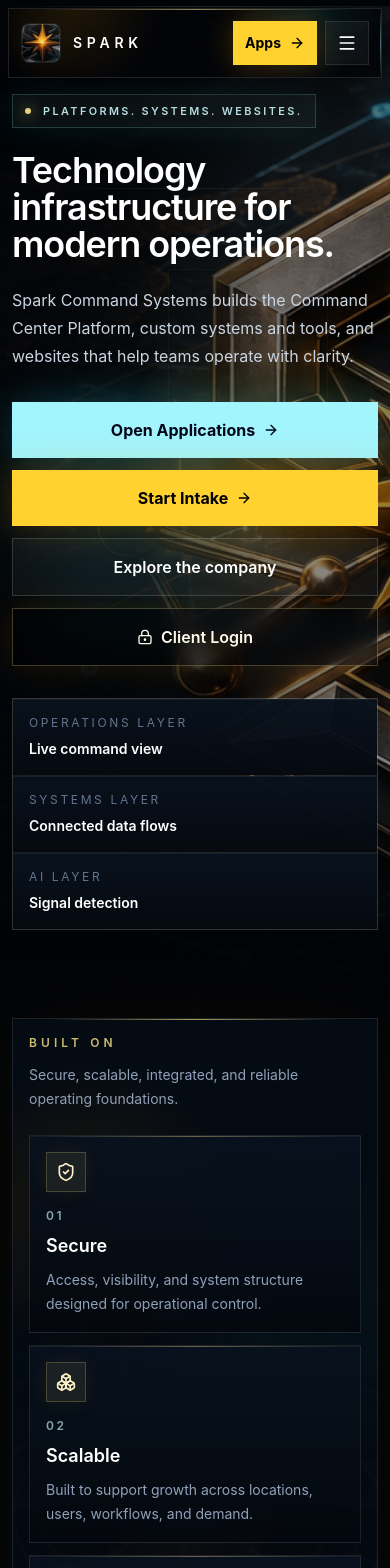
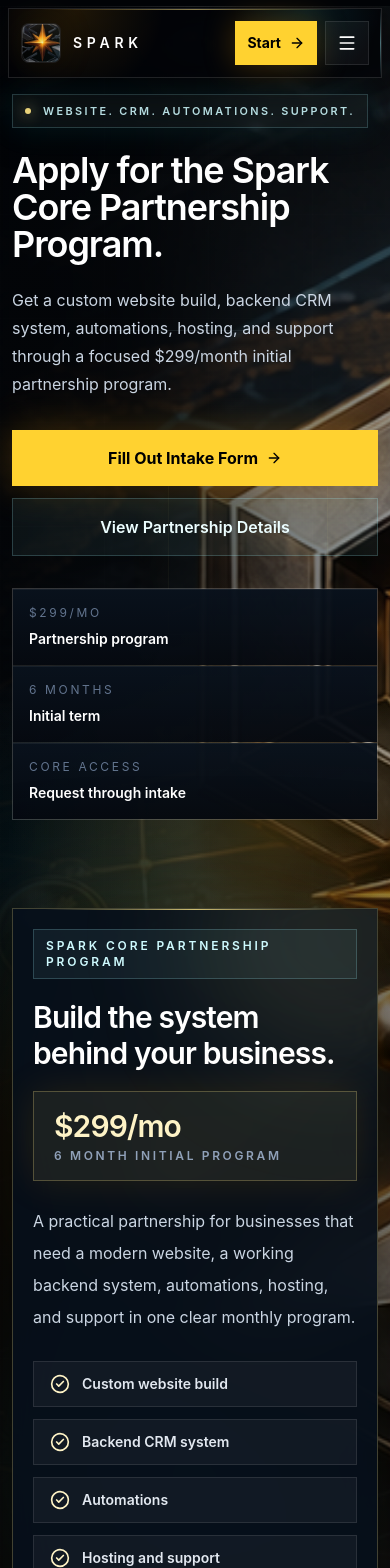
Before and after one commit to sparker565/spark-command-systems-site, a React (Vite) app: page / in a window 390 px wide. Shown: the top 1568 px of the page. Built offline with nearby package versions, Linux system fonts and the light colour scheme.

Commit message:
Clarify homepage partnership CTA

```diff
--- a/src/App.jsx
+++ b/src/App.jsx
@@ -46,13 +46,26 @@ const navItems = [
   { label: 'Integration', href: '/integration' },
   { label: 'Pipeline', href: '/pipeline' },
   { label: 'Deployment', href: '/deployment' },
+]
+
+const accessLinks = [
+  { label: 'Applications', href: '/applications' },
+  { label: 'Client Login', href: clientLoginPath },
+  { label: 'Command Center', href: '/spark-command-center' },
   { label: 'Command Lab', href: '/command-lab-login' },
 ]
 
 const operatingSignals = [
-  ['Operations layer', 'Live command view'],
-  ['Systems layer', 'Connected data flows'],
-  ['AI layer', 'Signal detection'],
+  ['$299/mo', 'Partnership program'],
+  ['6 months', 'Initial term'],
+  ['Core access', 'Request through intake'],
+]
+
+const partnershipIncludes = [
+  'Custom website build',
+  'Backend CRM system',
+  'Automations',
+  'Hosting and support',
 ]
 
 const platformMetrics = [
@@ -476,6 +489,41 @@ function CommandSelect({ value, onChange, options }) {
   )
 }
 
+function AccessDropdown({ className = '' }) {
+  const [isOpen, setIsOpen] = useState(false)
+
+  return (
+    <div className={`relative ${className}`} onBlur={() => window.setTimeout(() => setIsOpen(false), 120)}>
+      <button
+        type="button"
+        aria-expanded={isOpen}
+        onClick={() => setIsOpen((current) => !current)}
+        className="inline-flex min-h-11 items-center justify-center gap-2 border border-white/15 bg-white/[0.04] px-4 text-sm font-semibold text-white transition hover:border-amber-200/35 hover:bg-amber-200/[0.08] hover:text-amber-50"
+      >
+        Access
+        <ChevronDown className={`h-4 w-4 text-amber-100/80 transition ${isOpen ? 'rotate-180' : ''}`} />
+      </button>
+
+      {isOpen ? (
+        <div className="absolute right-0 top-[calc(100%+0.55rem)] z-50 w-56 overflow-hidden border border-amber-200/20 bg-[#03070d]/98 shadow-[0_22px_70px_rgba(0,0,0,0.62),0_0_36px_rgba(245,158,11,0.09)] backdrop-blur-xl">
+          <div className="absolute inset-x-4 top-0 h-px bg-gradient-to-r from-transparent via-amber-200/60 to-transparent" />
+          {accessLinks.map((item) => (
+            <Link
+              key={item.label}
+              to={item.href}
+              onClick={() => setIsOpen(false)}
+              className="flex min-h-11 items-center justify-between gap-3 px-4 py-3 text-sm font-semibold text-slate-300 transition hover:bg-white/[0.06] hover:text-white"
+            >
+              {item.label}
+              <ArrowRight className="h-4 w-4 text-amber-100/75" />
+            </Link>
+          ))}
+        </div>
+      ) : null}
+    </div>
+  )
+}
+
 function MobileMenuPanel({ page = '' }) {
   return (
     <div className="relative border-t border-white/10 bg-[#03070d]/92 p-3 min-[1640px]:hidden">
@@ -497,17 +545,29 @@ function MobileMenuPanel({ page = '' }) {
       </div>
       <div className="mt-3 grid gap-2 sm:grid-cols-2">
         <Link
+          to="/start"
+          className="flex min-h-12 items-center justify-center border border-cyan-200/20 bg-cyan-200/[0.06] px-4 text-sm font-semibold text-cyan-50"
+        >
+          Start Intake
+        </Link>
+        <Link
           to="/contact"
-          className="flex min-h-12 items-center justify-center border border-cyan-200/20 bg-cyan-200/[0.06] px-4 text-sm font-semibold text-cyan-50"
+          className="flex min-h-12 items-center justify-center border border-white/15 bg-white/[0.035] px-4 text-sm font-semibold text-slate-200"
         >
           Contact Development Team
         </Link>
-        <Link
-          to={clientLoginPath}
-          className="flex min-h-12 items-center justify-center border border-white/15 bg-white/[0.035] px-4 text-sm font-semibold text-slate-200"
-        >
-          Client Login
-        </Link>
+      </div>
+      <div className="mt-3 grid gap-2 sm:grid-cols-2">
+        {accessLinks.map((item) => (
+          <Link
+            key={item.label}
+            to={item.href}
+            className="flex min-h-12 items-center justify-between border border-white/10 bg-white/[0.035] px-4 text-sm font-semibold text-slate-200"
+          >
+            {item.label}
+            <ArrowRight className="h-4 w-4 text-amber-100/75" />
+          </Link>
+        ))}
       </div>
     </div>
   )
@@ -1060,6 +1120,63 @@ function HeroScrollVisual({ progress }) {
   )
 }
 
+function PartnershipProgramPanel() {
+  return (
+    <div className="relative mx-auto max-w-2xl lg:max-w-none">
+      <div className="absolute -inset-8 bg-[radial-gradient(circle_at_50%_28%,rgba(245,158,11,0.18),transparent_34%),radial-gradient(circle_at_42%_64%,rgba(34,211,238,0.11),transparent_38%)] blur-2xl" />
+      <div className="relative overflow-hidden border border-amber-200/24 bg-[#07101b]/92 p-5 shadow-[0_36px_140px_rgba(0,0,0,0.68),0_0_90px_rgba(245,158,11,0.09)] backdrop-blur-xl sm:p-6 lg:p-7">
+        <div className="absolute inset-x-8 top-0 h-px bg-gradient-to-r from-transparent via-amber-200/80 to-transparent" />
+        <div className="absolute -right-20 -top-24 h-64 w-64 rounded-full bg-amber-200/10 blur-3xl" />
+
+        <div className="relative flex flex-col gap-5 sm:flex-row sm:items-start sm:justify-between">
+          <div>
+            <div className="inline-flex border border-cyan-200/20 bg-cyan-200/[0.06] px-3 py-2 text-xs font-semibold uppercase tracking-[0.24em] text-cyan-100">
+              Spark Core Partnership Program
+            </div>
+            <h2 className="mt-5 text-3xl font-semibold tracking-[-0.03em] text-white sm:text-4xl">
+              Build the system behind your business.
+            </h2>
+          </div>
+          <div className="shrink-0 border border-amber-200/25 bg-amber-200/[0.08] px-5 py-4 text-left shadow-[0_0_40px_rgba(245,158,11,0.12)] sm:text-right">
+            <div className="text-3xl font-semibold tracking-[-0.03em] text-amber-100">$299/mo</div>
+            <div className="mt-1 text-xs font-semibold uppercase tracking-[0.22em] text-slate-400">6 month initial program</div>
+          </div>
+        </div>
+
+        <p className="relative mt-6 max-w-2xl text-base leading-8 text-slate-300">
+          A practical partnership for businesses that need a modern website, a working backend system, automations, hosting, and support in one clear monthly program.
+        </p>
+
+        <div className="relative mt-7 grid gap-3 sm:grid-cols-2">
+          {partnershipIncludes.map((item) => (
+            <div key={item} className="flex items-center gap-3 border border-white/10 bg-white/[0.045] px-4 py-3">
+              <CheckCircle2 className="h-5 w-5 shrink-0 text-amber-100" />
+              <span className="text-sm font-semibold text-slate-200">{item}</span>
+            </div>
+          ))}
+        </div>
+
+        <div className="relative mt-8 flex flex-col gap-3 sm:flex-row">
+          <Link
+            to="/start"
+            className="group inline-flex min-h-12 items-center justify-center gap-2 bg-amber-300 px-7 py-4 text-base font-bold text-black shadow-[0_0_42px_rgba(245,158,11,0.28)] transition hover:bg-amber-200"
+            aria-label="Request access to the Spark Core Partnership Program"
+          >
+            Request Spark Core Access
+            <ArrowRight className="h-4 w-4 transition group-hover:translate-x-1" />
+          </Link>
+          <Link
+            to="/website"
+            className="inline-flex min-h-12 items-center justify-center border border-white/15 bg-white/[0.04] px-7 py-4 text-base font-semibold text-white transition hover:border-white/30 hover:bg-white/10"
+          >
+            View Website Builds
+          </Link>
+        </div>
+      </div>
+    </div>
+  )
+}
+
 function LandingPage({ page = 'home' }) {
   const [isScrolled, setIsScrolled] = useState(false)
   const [isMobileMenuOpen, setIsMobileMenuOpen] = useState(false)
@@ -1085,7 +1202,7 @@ function LandingPage({ page = 'home' }) {
 
       <header className="sticky top-2 z-50 px-2 sm:top-3 sm:px-5 lg:px-8">
         <div
-          className={`relative mx-auto max-w-7xl overflow-hidden border bg-[#020407]/72 shadow-[0_18px_70px_rgba(0,0,0,0.36)] backdrop-blur-2xl 2xl:max-w-[96rem] ${
+          className={`relative mx-auto max-w-7xl overflow-visible border bg-[#020407]/72 shadow-[0_18px_70px_rgba(0,0,0,0.36)] backdrop-blur-2xl 2xl:max-w-[96rem] ${
             isScrolled
               ? 'border-cyan-200/20 shadow-[0_18px_80px_rgba(0,0,0,0.46),0_0_34px_rgba(34,211,238,0.06)]'
               : 'border-white/12'
@@ -1127,32 +1244,15 @@ function LandingPage({ page = 'home' }) {
 
           <div className="flex shrink-0 items-center gap-2 sm:gap-3">
             <Link
-              to="/contact"
-              className="hidden whitespace-nowrap border border-cyan-200/20 bg-cyan-200/[0.06] px-4 py-2 text-sm font-semibold text-cyan-50 transition hover:border-cyan-100/35 hover:bg-cyan-200/[0.11] hover:shadow-[0_0_26px_rgba(34,211,238,0.1)] xl:inline-flex"
+              to="/start"
+              className="group inline-flex min-h-11 shrink-0 items-center gap-2 bg-amber-300 px-3 py-2 text-sm font-bold text-black shadow-[0_0_32px_rgba(245,158,11,0.28)] transition hover:bg-amber-200 hover:shadow-[0_0_42px_rgba(245,158,11,0.38)] sm:px-5"
+              aria-label="Start Spark Core Partnership Program intake"
             >
-              Contact Development Team
-            </Link>
-            <Link
-              to="/contact"
-              className="hidden whitespace-nowrap border border-white/15 bg-white/[0.035] px-4 py-2 text-sm font-semibold text-slate-200 transition hover:border-white/30 hover:bg-white/[0.08] 2xl:inline-flex"
-            >
-              Book a Demo
-            </Link>
-            <Link
-              to={clientLoginPath}
-              className="hidden whitespace-nowrap border border-amber-200/25 bg-amber-200/[0.08] px-4 py-2 text-sm font-semibold text-amber-50 transition hover:border-amber-100/45 hover:bg-amber-200/[0.14] lg:inline-flex"
-            >
-              <LockKeyhole className="mr-2 h-4 w-4" />
-              Client Login
-            </Link>
-            <Link
-              to="/applications"
-              className="group inline-flex min-h-11 shrink-0 items-center gap-2 bg-amber-300 px-3 py-2 text-sm font-bold text-black shadow-[0_0_32px_rgba(245,158,11,0.28)] transition hover:bg-amber-200 hover:shadow-[0_0_42px_rgba(245,158,11,0.38)] sm:px-5"
-            >
-              <span className="hidden sm:inline">Open App</span>
-              <span className="sm:hidden">Apps</span>
+              <span className="hidden sm:inline">Start Intake</span>
+              <span className="sm:hidden">Start</span>
               <ArrowRight className="h-4 w-4" />
             </Link>
+            <AccessDropdown className="hidden sm:block" />
             <button
               type="button"
               onClick={() => setIsMobileMenuOpen((current) => !current)}
@@ -1171,6 +1271,7 @@ function LandingPage({ page = 'home' }) {
         {page === 'home' && (
         <>
         <section
+          id="partnership-program"
           className="relative -mt-16 overflow-hidden bg-[#020407] pt-16 sm:pt-24 lg:min-h-[42rem]"
         >
           <HeroScrollVisual progress={heroScrollProgress} />
@@ -1179,43 +1280,29 @@ function LandingPage({ page = 'home' }) {
             <div className="relative z-10">
               <div className="mb-6 inline-flex items-center gap-3 border border-cyan-200/20 bg-cyan-200/[0.06] px-3 py-2 text-[0.68rem] font-semibold uppercase tracking-[0.22em] text-cyan-100 shadow-[0_0_32px_rgba(34,211,238,0.1)] backdrop-blur sm:px-4 sm:text-xs sm:tracking-[0.28em]">
                 <span className="h-1.5 w-1.5 rounded-full bg-amber-200 shadow-[0_0_14px_rgba(253,230,138,0.9)]" />
-                Platforms. Systems. Websites.
+                Website. CRM. Automations. Support.
               </div>
               <h1 className="max-w-4xl text-4xl font-semibold leading-[1.02] tracking-[-0.03em] text-white sm:text-5xl sm:leading-[0.98] lg:text-6xl xl:text-7xl">
-                Technology infrastructure for modern operations.
+                Apply for the Spark Core Partnership Program.
               </h1>
               <p className="mt-6 max-w-2xl text-base leading-7 text-slate-300 sm:mt-7 sm:text-xl sm:leading-8">
-                Spark Command Systems builds the Command Center Platform, custom systems and tools, and websites that help teams operate with clarity.
+                Get a custom website build, backend CRM system, automations, hosting, and support through a focused $299/month initial partnership program.
               </p>
               <div className="mt-8 flex flex-col gap-3 sm:mt-10 sm:flex-row sm:gap-4">
-                <Link
-                  to="/applications"
-                  className="group inline-flex min-h-12 items-center justify-center gap-2 bg-cyan-200 px-7 py-4 text-base font-bold text-slate-950 shadow-[0_0_40px_rgba(34,211,238,0.22)] transition hover:bg-white"
-                >
-                  Open Applications
-                  <ArrowRight className="h-4 w-4" />
-                </Link>
                 <Link
                   to="/start"
                   className="group inline-flex min-h-12 items-center justify-center gap-2 bg-amber-300 px-7 py-4 text-base font-bold text-black shadow-[0_0_40px_rgba(245,158,11,0.24)] transition hover:bg-amber-200"
                   aria-label="Open Spark Intake at sparkcommands.com/start"
                 >
-                  Start Intake
+                  Fill Out Intake Form
                   <ArrowRight className="h-4 w-4 transition group-hover:translate-x-1" />
                 </Link>
-                <Link
-                  to="/platform"
-                  className="inline-flex min-h-12 items-center justify-center border border-white/15 bg-white/[0.04] px-7 py-4 text-base font-semibold text-white transition hover:border-white/30 hover:bg-white/10"
+                <a
+                  href="#partnership-program"
+                  className="inline-flex min-h-12 items-center justify-center border border-cyan-200/20 bg-cyan-200/[0.06] px-7 py-4 text-base font-semibold text-cyan-50 transition hover:border-cyan-100/35 hover:bg-cyan-200/[0.11]"
                 >
-                  Explore the company
-                </Link>
-                <Link
-                  to={clientLoginPath}
-                  className="inline-flex min-h-12 items-center justify-center gap-2 border border-amber-200/25 bg-black/28 px-7 py-4 text-base font-semibold text-amber-50 shadow-[0_0_34px_rgba(245,158,11,0.12)] backdrop-blur transition hover:border-amber-100/45 hover:bg-amber-200/[0.11]"
-                >
-                  <LockKeyhole className="h-4 w-4" />
-                  Client Login
-                </Link>
+                  View Partnership Details
+                </a>
               </div>
 
               <div className="mt-8 grid max-w-2xl gap-px overflow-hidden border border-white/10 bg-white/10 sm:mt-10 sm:grid-cols-3">
@@ -1230,9 +1317,12 @@ function LandingPage({ page = 'home' }) {
 
             <div className="relative z-10">
               <div className="hidden lg:block lg:pl-4">
-                <CommandConsole />
-              </div>
-            </div>
+                <PartnershipProgramPanel />
+              </div>
+            </div>
+          </div>
+          <div className="relative z-10 mx-auto px-3 pb-12 sm:px-5 lg:hidden">
+            <PartnershipProgramPanel />
           </div>
         </section>
 
@@ -1911,7 +2001,7 @@ function ApplicationsHeader() {
 
   return (
     <header className="sticky top-2 z-50 px-2 sm:top-3 sm:px-5 lg:px-8">
-      <div className="relative mx-auto max-w-[96rem] overflow-hidden border border-cyan-200/20 bg-[#020407]/72 shadow-[0_18px_80px_rgba(0,0,0,0.46),0_0_34px_rgba(34,211,238,0.06)] backdrop-blur-2xl">
+      <div className="relative mx-auto max-w-[96rem] overflow-visible border border-cyan-200/20 bg-[#020407]/72 shadow-[0_18px_80px_rgba(0,0,0,0.46),0_0_34px_rgba(34,211,238,0.06)] backdrop-blur-2xl">
         <div className="absolute inset-x-8 top-0 h-px bg-gradient-to-r from-transparent via-amber-200/55 to-transparent" />
         <div className="absolute inset-y-0 right-0 w-px bg-gradient-to-b from-transparent via-cyan-200/45 to-transparent" />
         <div className="absolute inset-0 bg-[radial-gradient(circle_at_18%_0%,rgba(245,158,11,0.12),transparent_28%),radial-gradient(circle_at_80%_0%,rgba(34,211,238,0.1),transparent_24%)]" />
@@ -1944,25 +2034,15 @@ function ApplicationsHeader() {
 
           <div className="flex shrink-0 items-center gap-2 sm:gap-3">
             <Link
-              to="/contact"
-              className="hidden whitespace-nowrap border border-cyan-200/20 bg-cyan-200/[0.06] px-4 py-2 text-sm font-semibold text-cyan-50 transition hover:border-cyan-100/35 hover:bg-cyan-200/[0.11] xl:inline-flex"
+              to="/start"
+              className="group inline-flex min-h-11 shrink-0 items-center gap-2 bg-amber-300 px-3 py-2 text-sm font-bold text-black shadow-[0_0_32px_rgba(245,158,11,0.28)] transition hover:bg-amber-200 sm:px-5"
+              aria-label="Start Spark Core Partnership Program intake"
             >
-              Contact Development Team
-            </Link>
-            <Link
-              to="/contact"
-              className="hidden whitespace-nowrap border border-white/15 bg-white/[0.035] px-4 py-2 text-sm font-semibold text-slate-200 transition hover:border-white/30 hover:bg-white/[0.08] 2xl:inline-flex"
-            >
-              Book a Demo
-            </Link>
-            <Link
-              to="/applications"
-              className="group inline-flex min-h-11 shrink-0 items-center gap-2 bg-amber-300 px-3 py-2 text-sm font-bold text-black shadow-[0_0_32px_rgba(245,158,11,0.28)] transition hover:bg-amber-200 sm:px-5"
-            >
-              <span className="hidden sm:inline">Open App</span>
-              <span className="sm:hidden">Apps</span>
+              <span className="hidden sm:inline">Start Intake</span>
+              <span className="sm:hidden">Start</span>
               <ArrowRight className="h-4 w-4" />
             </Link>
+            <AccessDropdown className="hidden sm:block" />
             <button
               type="button"
               onClick={() => setIsMobileMenuOpen((current) => !current)}
```
